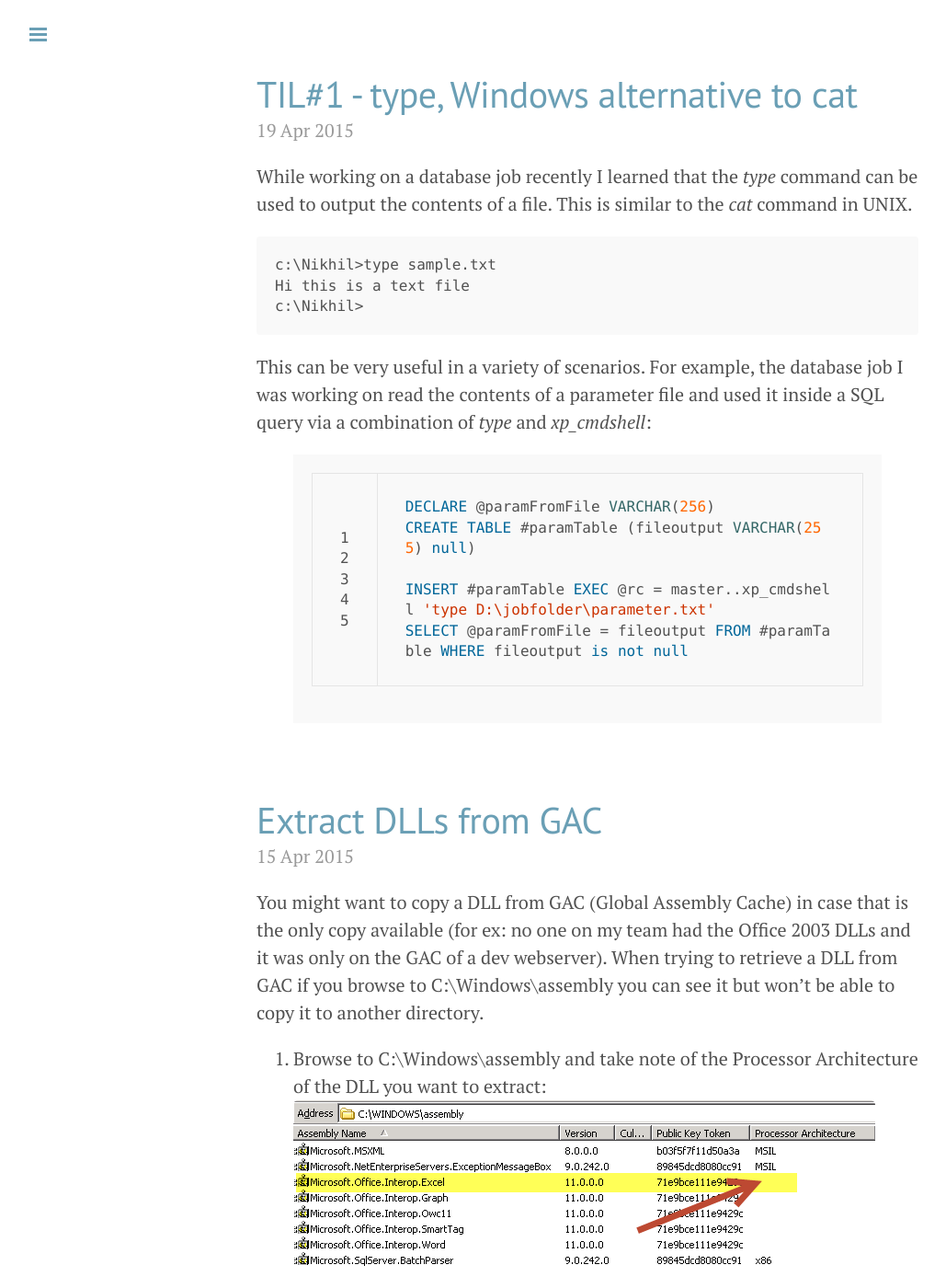
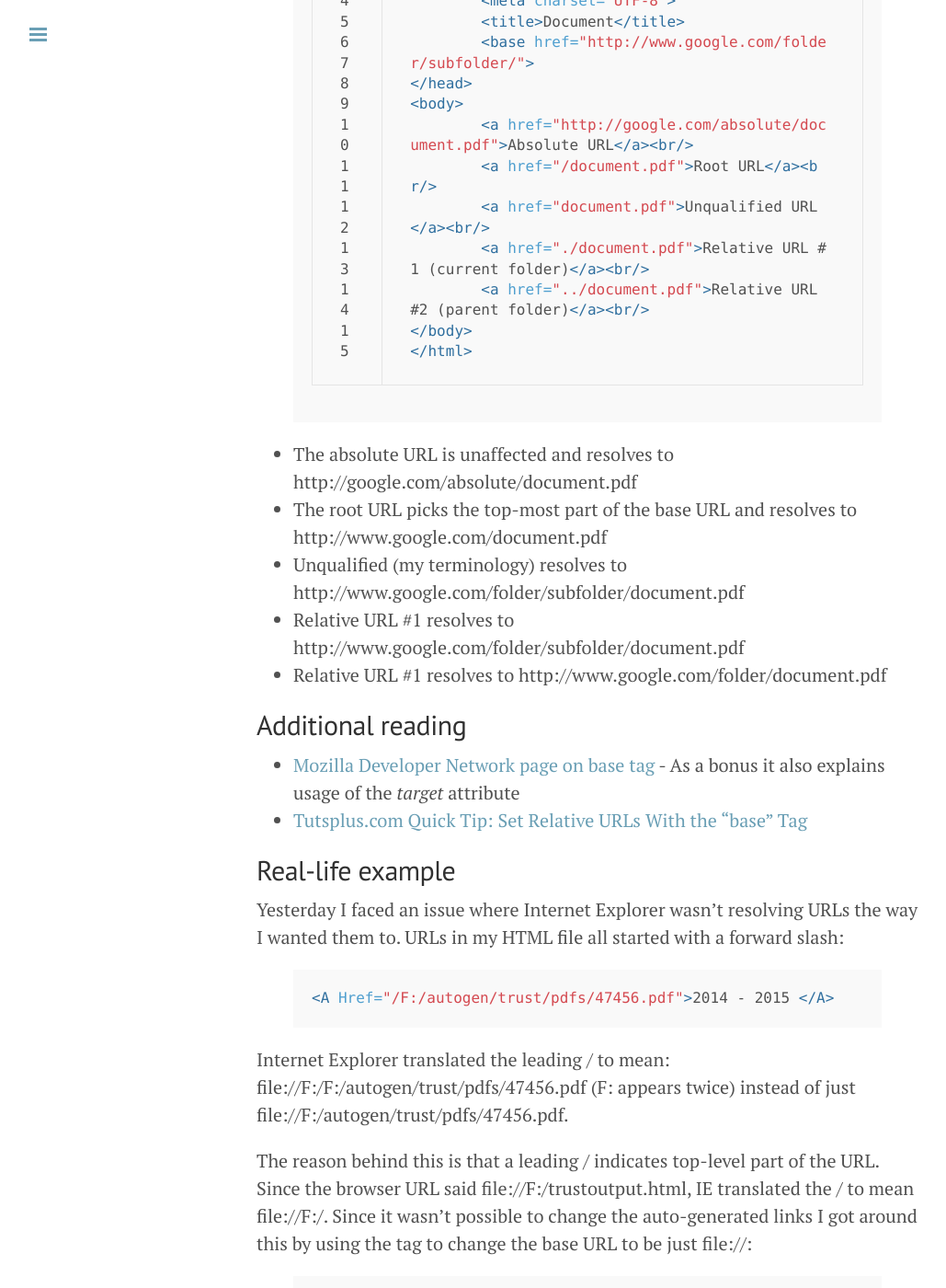
Before and after one commit to regularcoder/regularcoder, a Jekyll site: the page built from index.html, in a window 1280 px wide and 1400 px high, scrolled down 775 px. Shown: the whole window at 92% size, without its empty margins (1-1030 px from the left). Built offline with Jekyll 4.4.1, drawn with Linux system fonts in a browser that asks for light colours; Markdown is read by kramdown in place of the engine named in the settings; the list of posts is cut into pages by our own code; some of the changed text lies outside the part shown.

Commit message:
Added TIL#2 post

```diff
--- /dev/null
+++ b/_posts/til/2015-07-25-base-href.md
@@ -0,0 +1,58 @@
+---
+layout: post
+title:  "TIL#2 - HTML's base tag"
+date:   2015-07-25 13:00:08
+categories: TIL
+---
+Browsers usually resolve (i.e. fully expand) relative paths by looking at the URL in address bar. For ex, if the address bar said http://google.com/folder/subfolder/, a link to just document.pdf would resolve to http://google.com/folder/subfolder/document.pdf. You can override this default behavior by using the &lt;base&gt; tag.
+
+The base tag affects only relative URLs. Fully qualified URLs (ex: those which start with www, http:// or file://) are not affected.
+
+Here is an example to make things clear:
+{% highlight html linenos %}
+<!DOCTYPE html>
+<html lang="en">
+<head>
+	<meta charset="UTF-8">
+	<title>Document</title>
+	<base href="http://www.google.com/folder/subfolder/">
+</head>
+<body>
+	<a href="http://google.com/absolute/document.pdf">Absolute URL</a><br/>
+	<a href="/document.pdf">Root URL</a><br/>
+	<a href="document.pdf">Unqualified URL</a><br/>
+	<a href="./document.pdf">Relative URL #1 (current folder)</a><br/>
+	<a href="../document.pdf">Relative URL #2 (parent folder)</a><br/>
+</body>
+</html>
+{% endhighlight %}
+
+* The absolute URL is unaffected and resolves to http://google.com/absolute/document.pdf
+* The root URL picks the top-most part of the base URL and resolves to http://www.google.com/document.pdf
+* Unqualified (my terminology) resolves to http://www.google.com/folder/subfolder/document.pdf
+* Relative URL #1 resolves to http://www.google.com/folder/subfolder/document.pdf
+* Relative URL #1 resolves to http://www.google.com/folder/document.pdf
+
+## Additional reading
+* [Mozilla Developer Network page on base tag](https://developer.mozilla.org/en-US/docs/Web/HTML/Element/base) - As a bonus it also explains usage of the *target* attribute
+* [Tutsplus.com Quick Tip: Set Relative URLs With the “base” Tag](http://webdesign.tutsplus.com/articles/quick-tip-set-relative-urls-with-the-base-tag--cms-21399)
+
+## Real-life example
+Yesterday I faced an issue where Internet Explorer wasn't resolving URLs the way I wanted them to. URLs in my HTML file all started with a forward slash:
+
+{% highlight html %}
+<A Href="/F:/autogen/trust/pdfs/47456.pdf">2014 - 2015 </A>
+{% endhighlight %}
+
+Internet Explorer translated the leading / to mean: file://F:/F:/autogen/trust/pdfs/47456.pdf (F: appears twice) instead of just file://F:/autogen/trust/pdfs/47456.pdf.
+
+The reason behind this is that a leading / indicates top-level part of the URL. Since the browser URL said file://F:/trustoutput.html, IE translated the / to mean file://F:/. Since it wasn't possible to change the auto-generated links I got around this by using the <base> tag to change the base URL to be just file://:
+
+{% highlight html %}
+<head>
+<base href="file://">
+</head>
+<A Href="/F:/autogen/trust/pdfs/47456.pdf">2014 - 2015 </A>
+{% endhighlight %}
+
+The link now correctly resolved to file://F:/autogen/trust/pdfs/47456.pdf
--- a/reading.md
+++ b/reading.md
@@ -35,3 +35,4 @@ Kenzaburo Oe, [The Art of Fiction No. 195](http://www.theparisreview.org/intervi
 > I was lucky enough to get a mint condition copy of this manga from the public library. It is based in an alternate world where a mysterious disease kills most young men (and only men). The resulting imbalance in the gender ratio has resulted in society turning matriarchal with women filling most roles that men usually held. The Shogun is a woman and her harem, called the Ōoku, is filled with men instead of women.
 >
 > It is in this Ōoku that most of the story takes place. The Ōoku has an elaborate series of ranks and duties with many traditions, customs and rules. This is to be expected because of its insulation from the outside world - men once admitted to the Ōoku can never leave and are forbidden from speaking to outsiders about what goes on inside.
+11. A Wizard of Earthsea by Ursula K. Le Guin (3.5/5)
```
